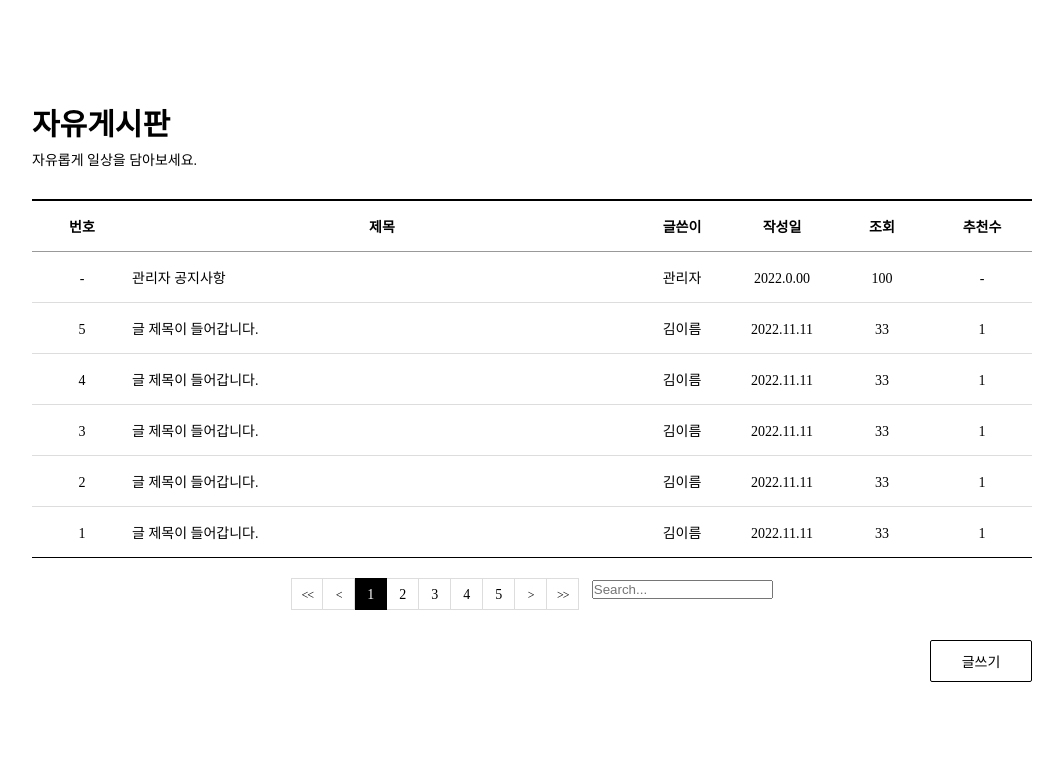
After one commit to gwonjihun/Software_community_11, a Flask app: template templates/listF.html in a window 1280 px wide. The commit adds this page. Shown: the top 781 px of the page, without its empty margins (108-1171 px from the left). Run offline with Flask 2, Linux system fonts and the light colour scheme; the template is opened without the code that fills it, so the values that code supplies are empty; parts of the project's set-up code (start-up, migrations or seed data) failed here and were passed over.

Commit message:
게시판html

```diff
--- /dev/null
+++ b/static/css/board_style.css
@@ -0,0 +1,355 @@
+* {
+    margin: 0;
+    padding: 0;
+}
+html{
+    font-size: 10px;
+}
+
+ul, li {
+    list-style: none;
+}
+
+a {
+    text-decoration: none;
+    color: inherit;
+}
+
+.board_wrap {
+    width: 1000px;
+    margin: 100px auto;
+}
+/* body */
+
+
+
+
+.board_title {
+    margin-bottom: 30px;
+}
+
+.board_title strong {
+    font-size: 3rem;
+}
+
+.board_title p {
+    margin-top: 5px;
+    font-size: 1.4rem;
+}
+
+.title>dl{
+    margin-bottom: 0;
+}
+
+
+
+/* bt_wrap */
+.bt_wrap {
+    margin-top: 30px;
+    text-align: right;
+    font-size: 0;
+}
+
+.bt_wrap a {
+    display: inline-block;
+    min-width: 80px;
+    margin-left: 10px;
+    padding: 10px;
+    border: 1px solid #000;
+    border-radius: 2px;
+    font-size: 1.4rem;
+    text-align: center;
+}
+
+.bt_wrap a:last-child {
+    margin-right: 0;
+}
+
+.bt_wrap a:focus{
+    background: #000;
+    color: #fff;
+}
+/* bt_wrap */
+
+
+
+/* board_list */
+.board_list {
+    width: 100%;
+    border-top: 2px solid #000;
+}
+
+.board_list > div {
+    border-bottom: 1px solid #ddd;
+    font-size: 0;
+}
+
+.board_list > div.top {
+    border-bottom: 1px solid #999;
+}
+
+.board_list > div:last-child {
+    border-bottom: 1px solid #000;
+}
+
+.board_list > div > div {
+    display: inline-block;
+    padding: 15px 0;
+    text-align: center;
+    font-size: 1.4rem;
+}
+
+.board_list > div.top > div {
+    font-weight: 600;
+}
+
+.board_list .num {
+    width: 10%;
+}
+
+.board_list .title {
+    width: 50%;
+    text-align: left;
+}
+
+.board_list .top .title {
+    text-align: center;
+}
+
+.board_list .writer {
+    width: 10%;
+}
+
+.board_list .date {
+    width: 10%;
+}
+
+.board_list .count {
+    width: 10%;
+}
+
+.board_list .like {
+    width: 10%;
+}
+/* board_list */
+
+
+
+
+/* board_page */
+.board_page_wrap{
+    margin-top: 20px;
+    text-align: center;
+}
+
+.board_page {
+    font-size: 0;
+}
+
+.board_page a {
+    display: inline-block;
+    width: 32px;
+    height: 32px;
+    box-sizing: border-box;
+    vertical-align: middle;
+    border: 1px solid #ddd;
+    border-left: 0;
+    line-height: 100%;
+}
+
+.board_page a.bt {
+    padding-top: 10px;
+    font-size: 1.2rem;
+    letter-spacing: -1px;
+}
+
+.board_page a.num {
+    padding-top: 9px;
+    font-size: 1.4rem;
+}
+
+.board_page a.num.on {
+    border-color: #000;
+    background: #000;
+    color: #fff;
+}
+
+.board_page a:first-child {
+    border-left: 1px solid #ddd;
+}
+
+.board_page_wrap>div{
+    display:inline-block;
+}
+/* board_page */
+
+
+/* form */
+.form_wrap{
+    margin-left: 10px;
+    font-size: 0;
+}
+/* form */
+
+
+/* board_view */
+.board_view {
+    width: 100%;
+    border-top: 2px solid #000;
+}
+
+.board_view .title {
+    padding: 20px 15px;
+    border-bottom: 1px dashed #ddd;
+    font-size: 2rem;
+}
+
+.board_view .info {
+    padding: 15px;
+    border-bottom: 1px solid #999;
+    font-size: 0;
+}
+
+.board_view .info dl {
+    position: relative;
+    display: inline-block;
+    padding: 0 20px;
+}
+
+.board_view .info dl:first-child {
+    padding-left: 0;
+}
+
+.board_view .info dl::before {
+    content: "";
+    position: absolute;
+    top: 1px;
+    left: 0;
+    display: block;
+    width: 1px;
+    height: 13px;
+    background: #ddd;
+}
+
+.board_view .info dl:first-child::before {
+    display: none;
+}
+
+.board_view .info dl dt,
+.board_view .info dl dd {
+    display: inline-block;
+    font-size: 1.4rem;
+}
+
+.board_view .info dl dd {
+    margin-left: 10px;
+    color: #777;
+}
+
+.board_view .cont {
+    padding: 15px;
+    border-bottom: 1px solid #000;
+    line-height: 160%;
+    font-size: 1.4rem;
+}
+/* board_view */
+
+
+
+/* board_write */
+.board_write {
+    border-top: 2px solid #000;
+}
+
+.board_write .title,
+.board_write .info {
+    padding: 15px;
+    border-bottom: 1px solid #000;
+}
+
+.board_write .info {
+    border-top: 1px dashed #ddd;
+    border-bottom: 1px solid #000;
+    font-size: 0;
+}
+
+.board_write .title dl {
+    font-size: 0;
+}
+
+.board_write .info dl {
+    display: inline-block;
+    width: 50%;
+    vertical-align: middle;
+}
+
+.board_write .title dt,
+.board_write .title dd{
+    display: inline-block;
+    vertical-align: middle;
+    font-size: 1.4rem;
+}
+
+.board_write .title dt,
+.board_write .info dt {
+    width: 100px;
+}
+
+.board_write .title dd {
+    width: calc(100% - 100px);
+}
+
+.board_write .title input[type="text"] {
+    padding: 10px;
+    box-sizing: border-box;
+}
+
+.board_write .title input[type="text"] {
+    width: 80%;
+}
+
+.board_write .cont {
+    border-bottom: 1px solid #000;
+}
+
+.board_write .cont textarea {
+    display: block;
+    width: 100%;
+    height: 300px;
+    padding: 15px;
+    box-sizing: border-box;
+    border: 0;
+    resize: vertical;
+}
+/* board_write */
+
+
+/* comment */
+#form-commentInfo{
+    width: 100%;
+}
+
+#comment-count{
+    margin-bottom: 10px;
+}
+
+#comment-input{
+    width: 85%;
+    height: 3.3em;
+}
+
+#submit{
+    background-color: rgb(0, 0,0);
+    width: 5%;
+    height: 3.3em;;
+    font-size: 15px;
+    font-weight: bold;
+    color: white;
+    border-radius: 25px;
+    margin-left: 1em;
+}
+
+#form-commentInfo>button:hover {
+    background: #999;
+}
+/* comment */
--- /dev/null
+++ b/templates/listF.html
@@ -0,0 +1,101 @@
+<!DOCTYPE html>
+<html lang="ko">
+
+<head>
+    <meta charset="UTF-8">
+    <meta name="viewport" content="width=device-width, initial-scale=1.0">
+    <title>닮다담다 - 자유게시판</title>
+    <link rel="stylesheet" href="../static/css/board_style.css">
+</head>
+
+<body>
+    <div class="board_wrap">
+        <div class="board_title">
+            <strong>자유게시판</strong>
+            <p>자유롭게 일상을 담아보세요.</p>
+        </div>
+        <div class="board_list_wrap">
+            <div class="board_list">
+                <div class="top">
+                    <div class="num">번호</div>
+                    <div class="title">제목</div>
+                    <div class="writer">글쓴이</div>
+                    <div class="date">작성일</div>
+                    <div class="count">조회</div>
+                    <div class="like">추천수</div>
+                </div>
+                <div>
+                    <div class="num">-</div>
+                    <div class="title"><a href="view.html">관리자 공지사항</a></div>
+                    <div class="writer">관리자</div>
+                    <div class="date">2022.0.00</div>
+                    <div class="count">100</div>
+                    <div class="like">-</div>
+                </div>
+                <div>
+                    <div class="num">5</div>
+                    <div class="title"><a href="view.html">글 제목이 들어갑니다.</a></div>
+                    <div class="writer">김이름</div>
+                    <div class="date">2022.11.11</div>
+                    <div class="count">33</div>
+                    <div class="like">1</div>
+                </div>
+                <div>
+                    <div class="num">4</div>
+                    <div class="title"><a href="view.html">글 제목이 들어갑니다.</a></div>
+                    <div class="writer">김이름</div>
+                    <div class="date">2022.11.11</div>
+                    <div class="count">33</div>
+                    <div class="like">1</div>
+                </div>
+                <div>
+                    <div class="num">3</div>
+                    <div class="title"><a href="view.html">글 제목이 들어갑니다.</a></div>
+                    <div class="writer">김이름</div>
+                    <div class="date">2022.11.11</div>
+                    <div class="count">33</div>
+                    <div class="like">1</div>
+                </div>
+                <div>
+                    <div class="num">2</div>
+                    <div class="title"><a href="view.html">글 제목이 들어갑니다.</a></div>
+                    <div class="writer">김이름</div>
+                    <div class="date">2022.11.11</div>
+                    <div class="count">33</div>
+                    <div class="like">1</div>
+                </div>
+                <div>
+                    <div class="num">1</div>
+                    <div class="title"><a href="view.html">글 제목이 들어갑니다.</a></div>
+                    <div class="writer">김이름</div>
+                    <div class="date">2022.11.11</div>
+                    <div class="count">33</div>
+                    <div class="like">1</div>
+                </div>
+            </div>
+            <div class="board_page_wrap">
+                <div class="board_page">
+                    <a href="#" class="bt first"><<</a>
+                    <a href="#" class="bt prev"><</a>
+                    <a href="#" class="num on">1</a>
+                    <a href="#" class="num">2</a>
+                    <a href="#" class="num">3</a>
+                    <a href="#" class="num">4</a>
+                    <a href="#" class="num">5</a>
+                    <a href="#" class="bt next">></a>
+                    <a href="#" class="bt last">>></a>
+                </div>
+                <div class="form_wrap">
+                    <form role="search">
+                        <input type="search" class="form_control" placeholder="Search..." aria-label="Search">
+                    </form>
+                </div>
+            </div>
+            <div class="bt_wrap">
+                <a href="write.html" class="on">글쓰기</a>
+            </div>
+        </div>
+    </div>
+</body>
+
+</html>
--- a/templates/login.html
+++ b/templates/login.html
@@ -3,7 +3,7 @@
 	<head>
 		<meta charset="utf-8">
 		<title>Login</title>
-		<link rel="stylesheet" href="{{ url_for('static', filename='css/style.css') }}">
+		<link rel="stylesheet" href="{{ url_for('static', filename='../static/css/style.css') }}">
 		<link rel="stylesheet" href="https://use.fontawesome.com/releases/v5.7.1/css/all.css">
 	</head>
 	<body>
```
Also changed, not shown: templates/edit.html (added, +58 -0 lines), templates/listS.html (added, +90 -0 lines), templates/view.html (added, +63 -0 lines), templates/write.html (added, +56 -0 lines).
